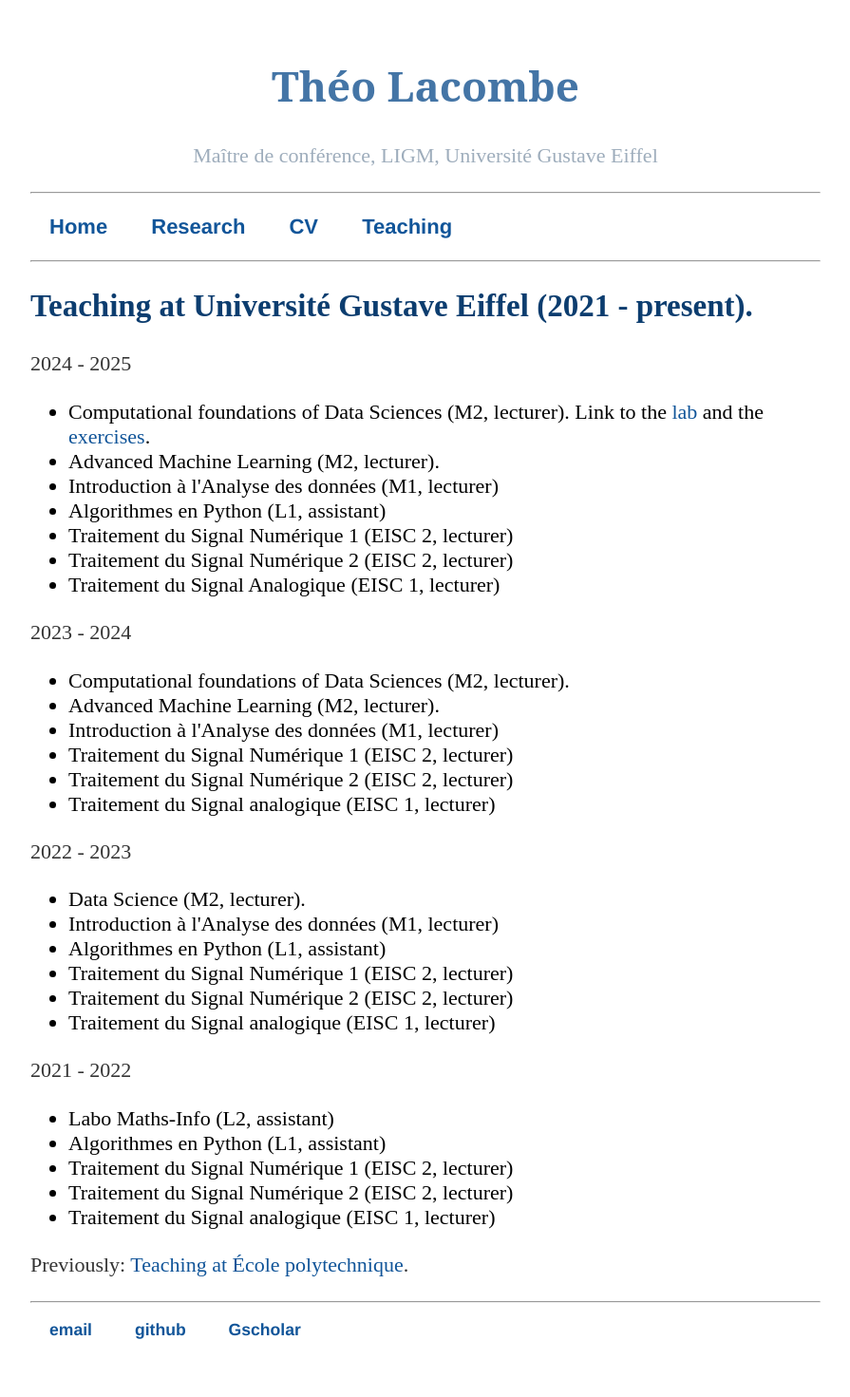
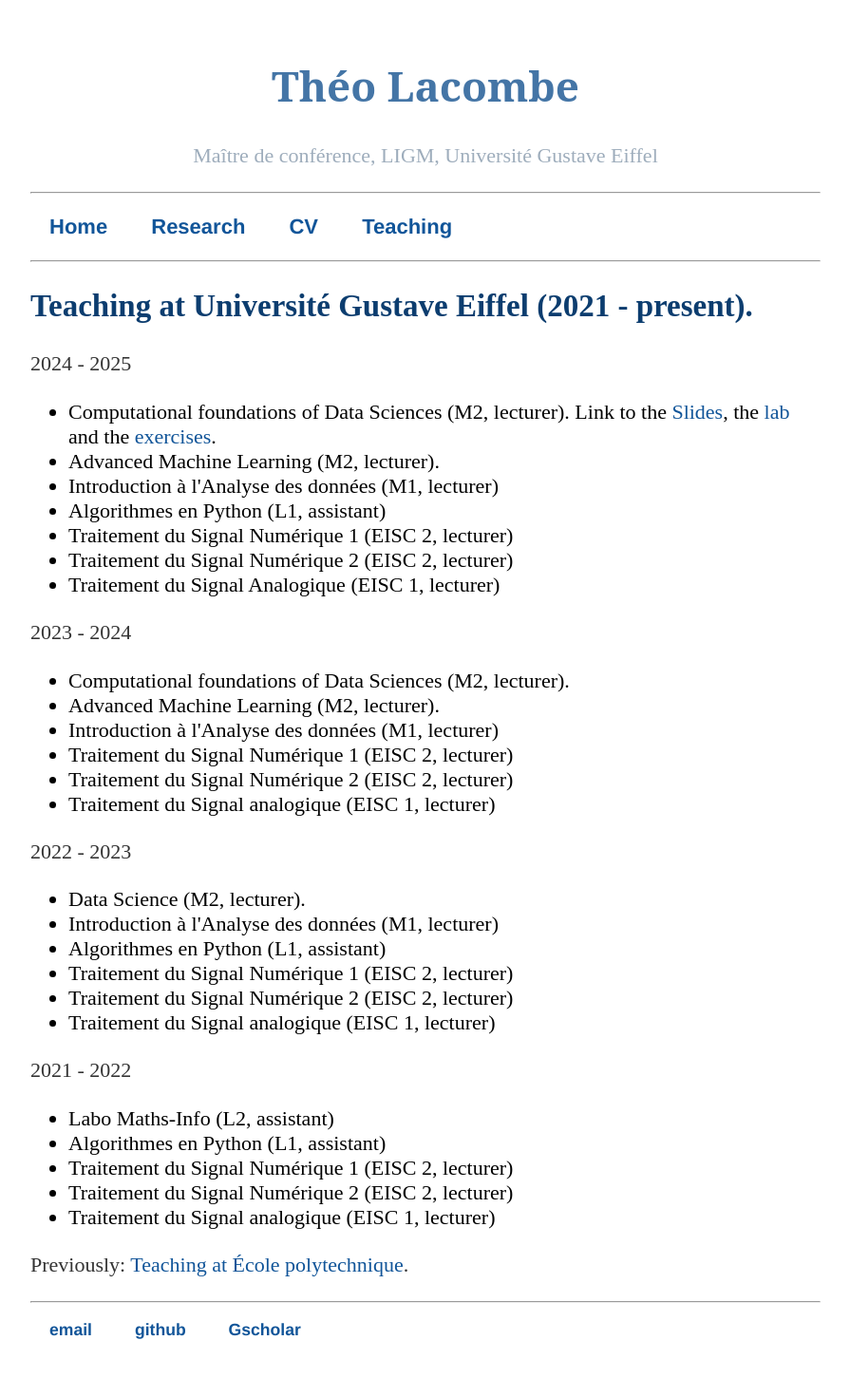
Before and after one commit to tlacombe/tlacombe.github.io, a Jekyll site: the page built from teaching/index.html, in a window 1280 px wide. Shown: the whole page at 95% size, without its empty margins (192-1087 px from the left). Built offline with Jekyll 4.4.1, drawn with Linux system fonts in a browser that asks for light colours.

Commit message:
slides DS S1

```diff
--- a/teaching/index.html
+++ b/teaching/index.html
@@ -6,7 +6,7 @@ title: Teaching
 
 <p>2024 - 2025</p>
 <ul>
-	<li>Computational foundations of Data Sciences (M2, lecturer). Link to the <a href='./material/TP1.zip'>lab</a> and the <a href="./material/exos.pdf">exercises</a>.</lI>
+	<li>Computational foundations of Data Sciences (M2, lecturer). Link to the <a href='./material/Slides_DS_S1.pdf'>Slides</a>, the <a href='./material/TP1.zip'>lab</a> and the <a href="./material/exos.pdf">exercises</a>.</lI>
 	<li>Advanced Machine Learning (M2, lecturer).</lI>
 	<li>Introduction à l'Analyse des données (M1, lecturer)</li>
 	<li>Algorithmes en Python (L1, assistant)</li>
```
Also changed, not shown: 1 other file.
